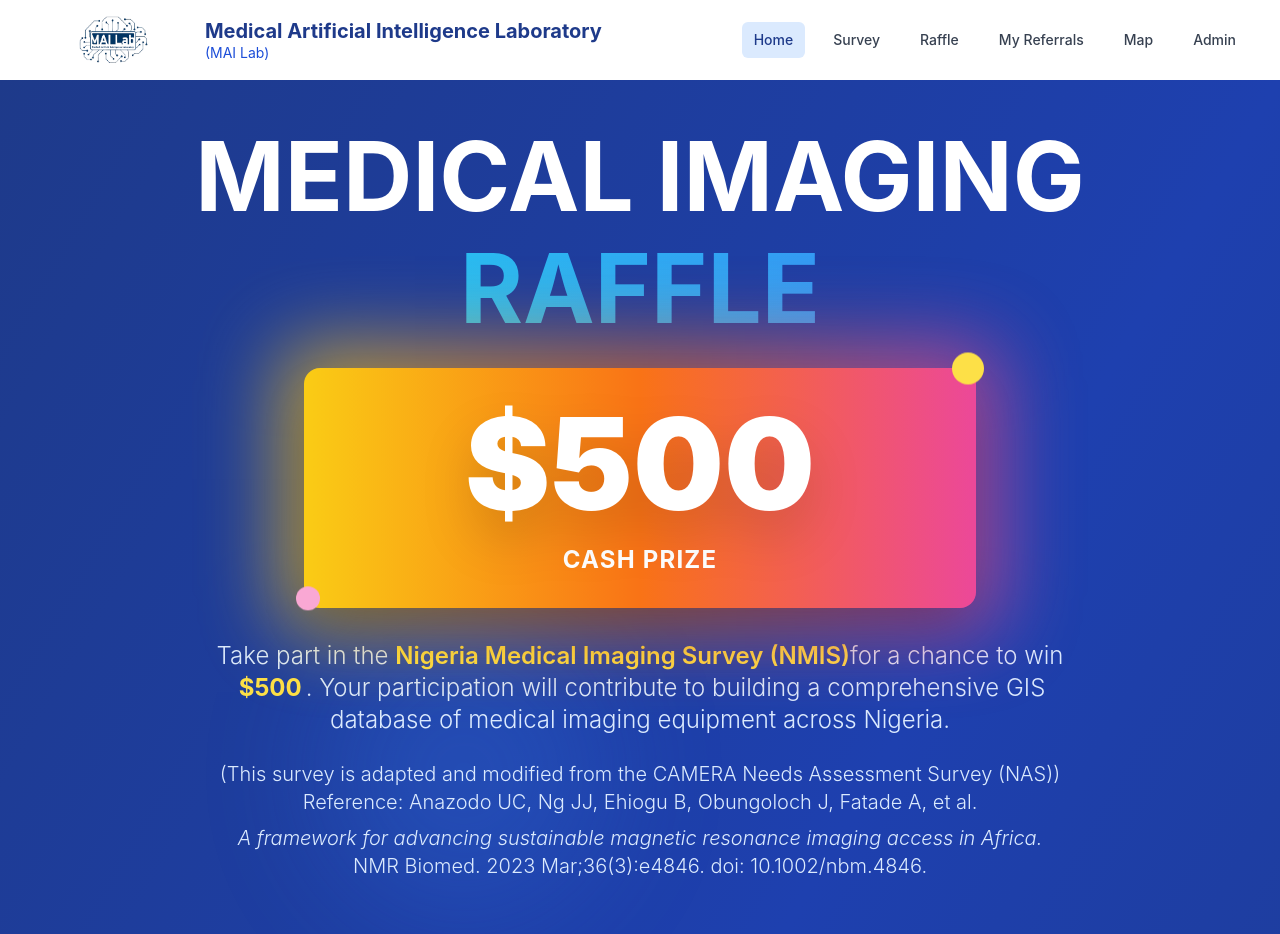
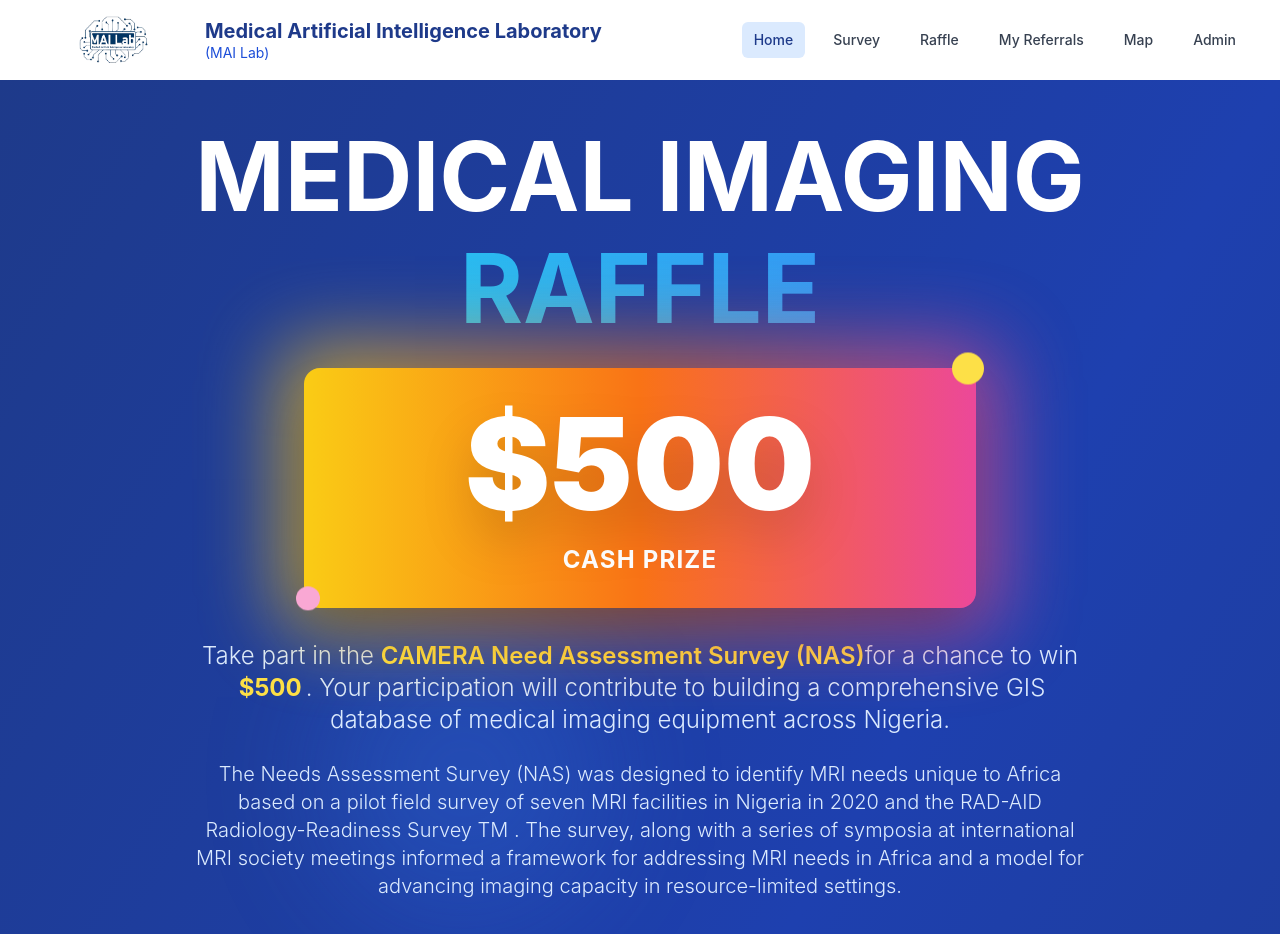
Before and after one commit to MAILABHASKE/latest_raffle_draw, a React (Create React App) app: page / in a window 1280 px wide. Shown: the top 934 px of the page. Built offline with nearby package versions, Linux system fonts and the light colour scheme.

Commit message:
Update Home.jsx

```diff
--- a/src/pages/Home.jsx
+++ b/src/pages/Home.jsx
@@ -42,7 +42,7 @@ const Home = () => {
           <p className="text-lg sm:text-xl md:text-2xl text-blue-100 mb-6 font-light">
             Take part in the{" "}
             <span className="font-semibold text-yellow-300">
-              Nigeria Medical Imaging Survey (NMIS)
+              CAMERA Need Assessment Survey (NAS)
             </span>
             for a chance to win{" "}
             <span className="font-bold text-yellow-300 mx-1">$500</span>. Your
@@ -51,16 +51,7 @@ const Home = () => {
           </p>
 
           <p className="text-base sm:text-lg md:text-xl text-blue-100 font-light">
-            (This survey is adapted and modified from the CAMERA Needs
-            Assessment Survey (NAS))
-            <br />
-            Reference: Anazodo UC, Ng JJ, Ehiogu B, Obungoloch J, Fatade A, et
-            al.
-            <em className="block mt-2">
-              A framework for advancing sustainable magnetic resonance imaging
-              access in Africa.
-            </em>
-            NMR Biomed. 2023 Mar;36(3):e4846. doi: 10.1002/nbm.4846.
+            The Needs Assessment Survey (NAS) was designed to identify MRI needs unique to Africa based on a pilot field survey of seven MRI facilities in Nigeria in 2020 and the RAD-AID Radiology-Readiness Survey TM . The survey, along with a series of symposia at international MRI society meetings informed a framework for addressing MRI needs in Africa and a model for advancing imaging capacity in resource-limited settings.
           </p>
         </div>
 
```
